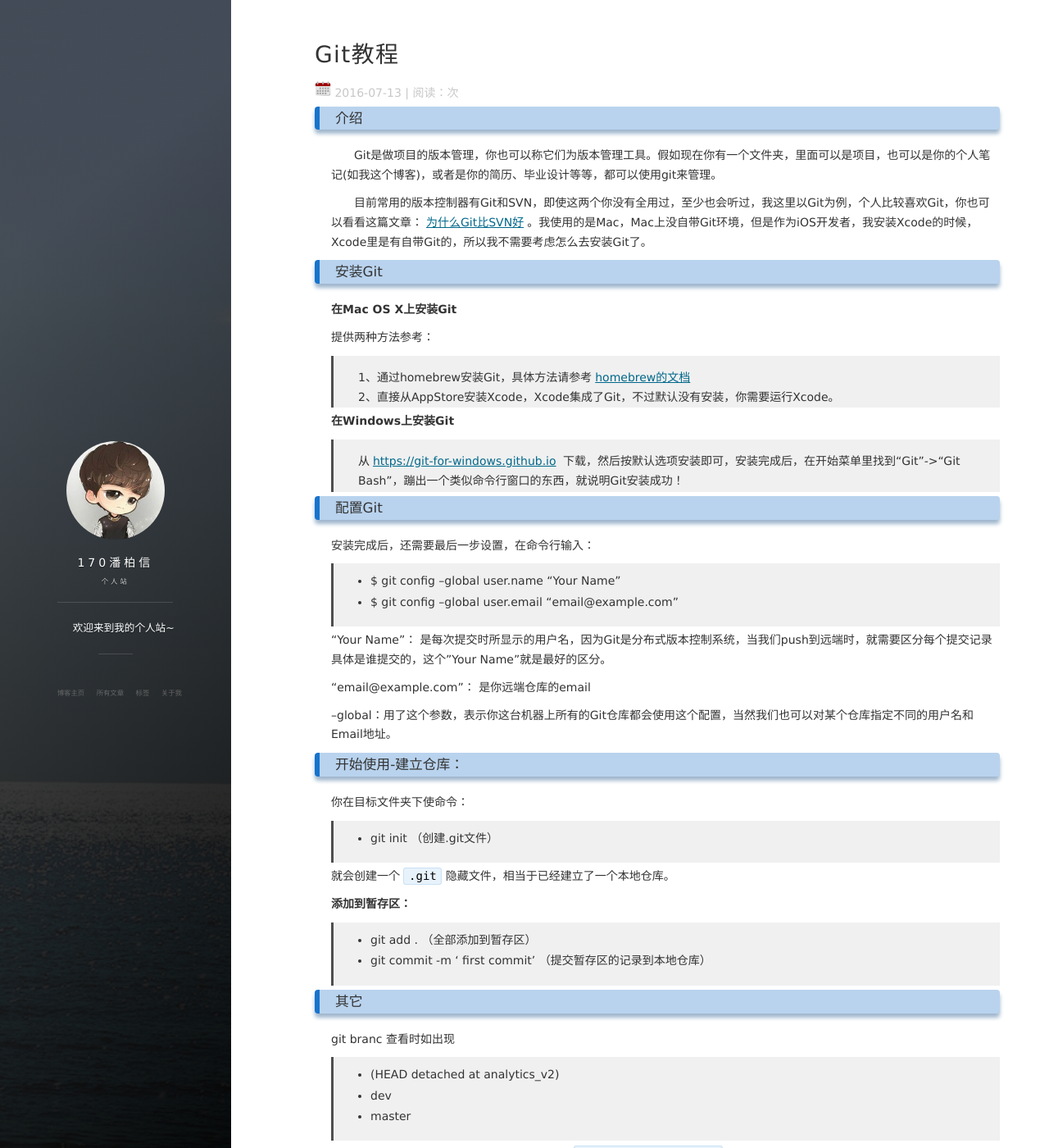
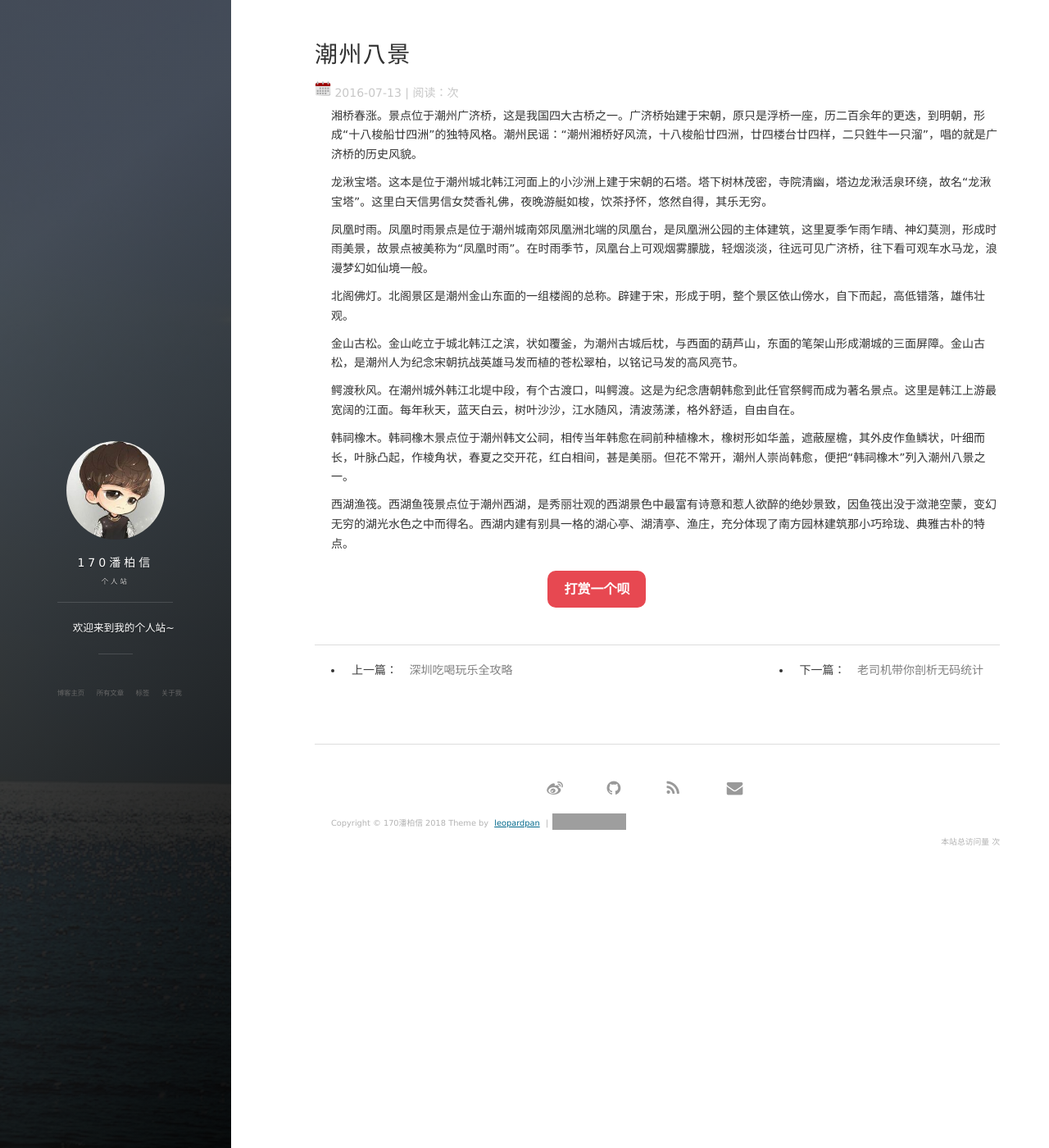
Before and after one commit to lixuan-sunshine/170, a Jekyll site: the page built from _posts/2016-07-13-GitTutorial.md, in a window 1280 px wide and 1400 px high. Shown: the whole window at 82% size. Built offline with Jekyll 4.4.1, drawn with Linux system fonts in a browser that asks for light colours; nearby versions of some CDN libraries; comment, search, counter and statistics services are not loaded; some of the changed text lies outside the part shown; grey boxes are pictures that could not be loaded.

Commit message:
Update 2016-07-13-GitTutorial.md

```diff
--- a/_posts/2016-07-13-GitTutorial.md
+++ b/_posts/2016-07-13-GitTutorial.md
@@ -1,70 +1,28 @@
 ---
 layout: post
-title: "Git教程"
+title: "潮州八景"
 date: 2016-07-13
-tag: 工具
+tag: 潮州八景
 ---
-
-### 介绍
-
-　　Git是做项目的版本管理，你也可以称它们为版本管理工具。假如现在你有一个文件夹，里面可以是项目，也可以是你的个人笔记(如我这个博客)，或者是你的简历、毕业设计等等，都可以使用git来管理。
-
-　　目前常用的版本控制器有Git和SVN，即使这两个你没有全用过，至少也会听过，我这里以Git为例，个人比较喜欢Git，你也可以看看这篇文章：[为什么Git比SVN好](http://www.worldhello.net/2012/04/12/why-git-is-better-than-svn.html)。我使用的是Mac，Mac上没自带Git环境，但是作为iOS开发者，我安装Xcode的时候，Xcode里是有自带Git的，所以我不需要考虑怎么去安装Git了。
-
-### 安装Git
-
-**在Mac OS X上安装Git**
-
-提供两种方法参考：
-
-> 1、通过homebrew安装Git，具体方法请参考[homebrew的文档](http://brew.sh/)
-> 2、直接从AppStore安装Xcode，Xcode集成了Git，不过默认没有安装，你需要运行Xcode。
-
-**在Windows上安装Git**
-
-> 从[https://git-for-windows.github.io](https://git-for-windows.github.io) 下载，然后按默认选项安装即可，安装完成后，在开始菜单里找到“Git”->“Git Bash”，蹦出一个类似命令行窗口的东西，就说明Git安装成功！
+湘桥春涨。景点位于潮州广济桥，这是我国四大古桥之一。广济桥始建于宋朝，原只是浮桥一座，历二百余年的更迭，到明朝，形成“十八梭船廿四洲”的独特风格。潮州民谣：“潮州湘桥好风流，十八梭船廿四洲，廿四楼台廿四样，二只鉎牛一只溜”，唱的就是广济桥的历史风貌。
 
 
-### 配置Git
-
-安装完成后，还需要最后一步设置，在命令行输入：
-
->* $ git config --global user.name "Your Name"
->* $ git config --global user.email "email@example.com"
-
-"Your Name"： 是每次提交时所显示的用户名，因为Git是分布式版本控制系统，当我们push到远端时，就需要区分每个提交记录具体是谁提交的，这个"Your Name"就是最好的区分。
-
-"email@example.com"： 是你远端仓库的email
-
---global：用了这个参数，表示你这台机器上所有的Git仓库都会使用这个配置，当然我们也可以对某个仓库指定不同的用户名和Email地址。
+龙湫宝塔。这本是位于潮州城北韩江河面上的小沙洲上建于宋朝的石塔。塔下树林茂密，寺院清幽，塔边龙湫活泉环绕，故名“龙湫宝塔”。这里白天信男信女焚香礼佛，夜晚游艇如梭，饮茶抒怀，悠然自得，其乐无穷。
 
 
-
-### 开始使用-建立仓库：
-
-你在目标文件夹下使命令：
-
->* git init  （创建.git文件）
-
-就会创建一个 `.git` 隐藏文件，相当于已经建立了一个本地仓库。
-
-**添加到暂存区：**
-
->* git add .   （全部添加到暂存区）
->* git commit -m ' first commit'  （提交暂存区的记录到本地仓库）
+凤凰时雨。凤凰时雨景点是位于潮州城南郊凤凰洲北端的凤凰台，是凤凰洲公园的主体建筑，这里夏季乍雨乍晴、神幻莫测，形成时雨美景，故景点被美称为“凤凰时雨”。在时雨季节，凤凰台上可观烟雾朦胧，轻烟淡淡，往远可见广济桥，往下看可观车水马龙，浪漫梦幻如仙境一般。
 
 
-### 其它
+北阁佛灯。北阁景区是潮州金山东面的一组楼阁的总称。辟建于宋，形成于明，整个景区依山傍水，自下而起，高低错落，雄伟壮观。
 
-git branc 查看时如出现
 
->*  (HEAD detached at analytics_v2)
->*  dev
->*  master
+金山古松。金山屹立于城北韩江之滨，状如覆釜，为潮州古城后枕，与西面的葫芦山，东面的笔架山形成潮城的三面屏障。金山古松，是潮州人为纪念宋朝抗战英雄马发而植的苍松翠柏，以铭记马发的高风亮节。
 
-代表现在已经进入一个临时的HEAD，可以使用 `git checkout -b temp` 创建一个 temp branch，这样临时HEAD上修改的东西就不会被丢掉了。
-然后切换到 dev 分支上，在使用 git branch merge temp，就可以把 temp 分支上的代码合并到 dev 上了。
 
-<br>
+鳄渡秋风。在潮州城外韩江北堤中段，有个古渡口，叫鳄渡。这是为纪念唐朝韩愈到此任官祭鳄而成为著名景点。这里是韩江上游最宽阔的江面。每年秋天，蓝天白云，树叶沙沙，江水随风，清波荡漾，格外舒适，自由自在。
 
-转载请注明：[潘柏信的博客](http://baixin) » [点击阅读原文](http://baixin.io/2016/07/GitTutorial/)
+
+韩祠橡木。韩祠橡木景点位于潮州韩文公祠，相传当年韩愈在祠前种植橡木，橡树形如华盖，遮蔽屋檐，其外皮作鱼鳞状，叶细而长，叶脉凸起，作棱角状，春夏之交开花，红白相间，甚是美丽。但花不常开，潮州人崇尚韩愈，便把“韩祠橡木”列入潮州八景之一。
+
+
+西湖渔筏。西湖鱼筏景点位于潮州西湖，是秀丽壮观的西湖景色中最富有诗意和惹人欲醉的绝妙景致，因鱼筏出没于潋滟空蒙，变幻无穷的湖光水色之中而得名。西湖内建有别具一格的湖心亭、湖清亭、渔庄，充分体现了南方园林建筑那小巧玲珑、典雅古朴的特点。
```
